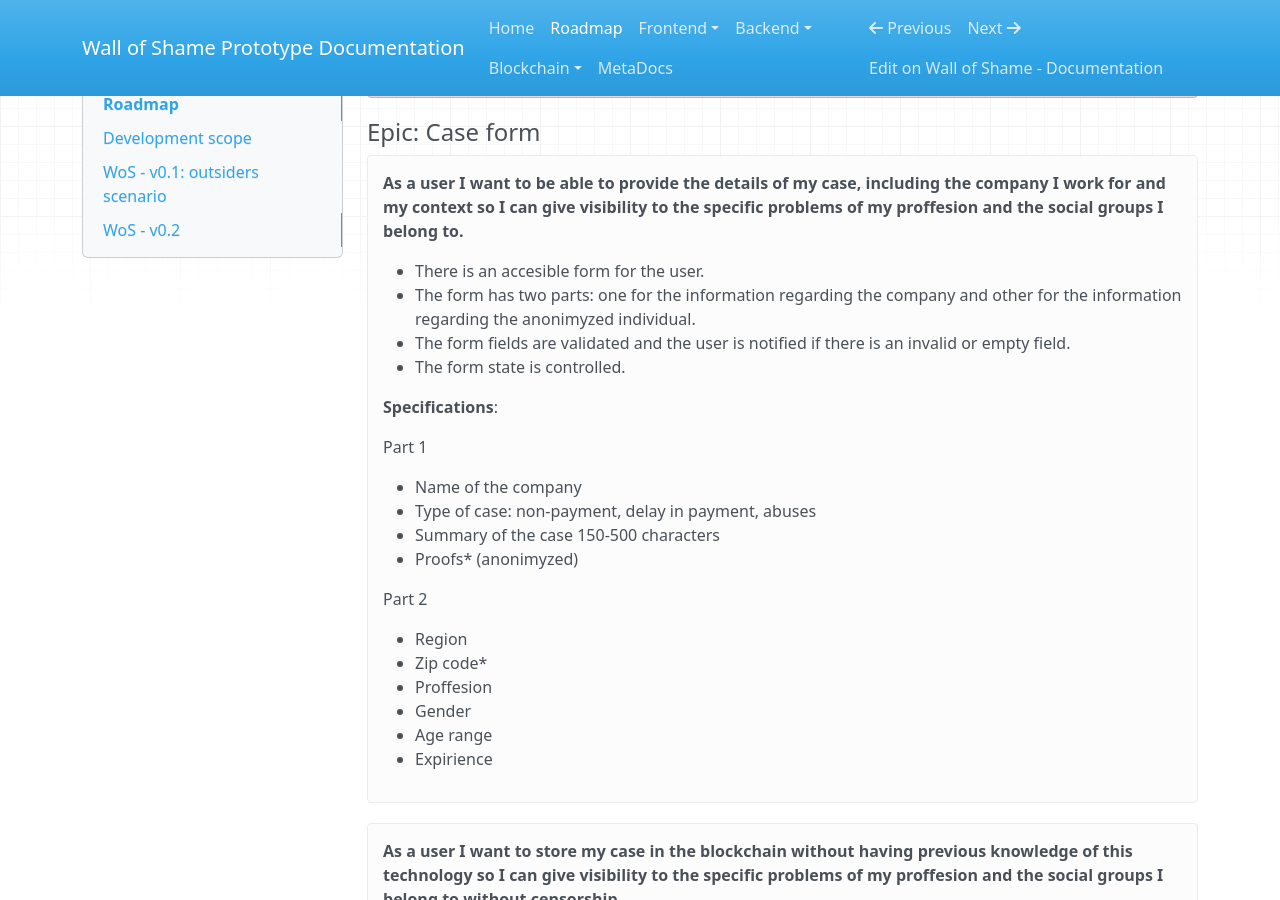
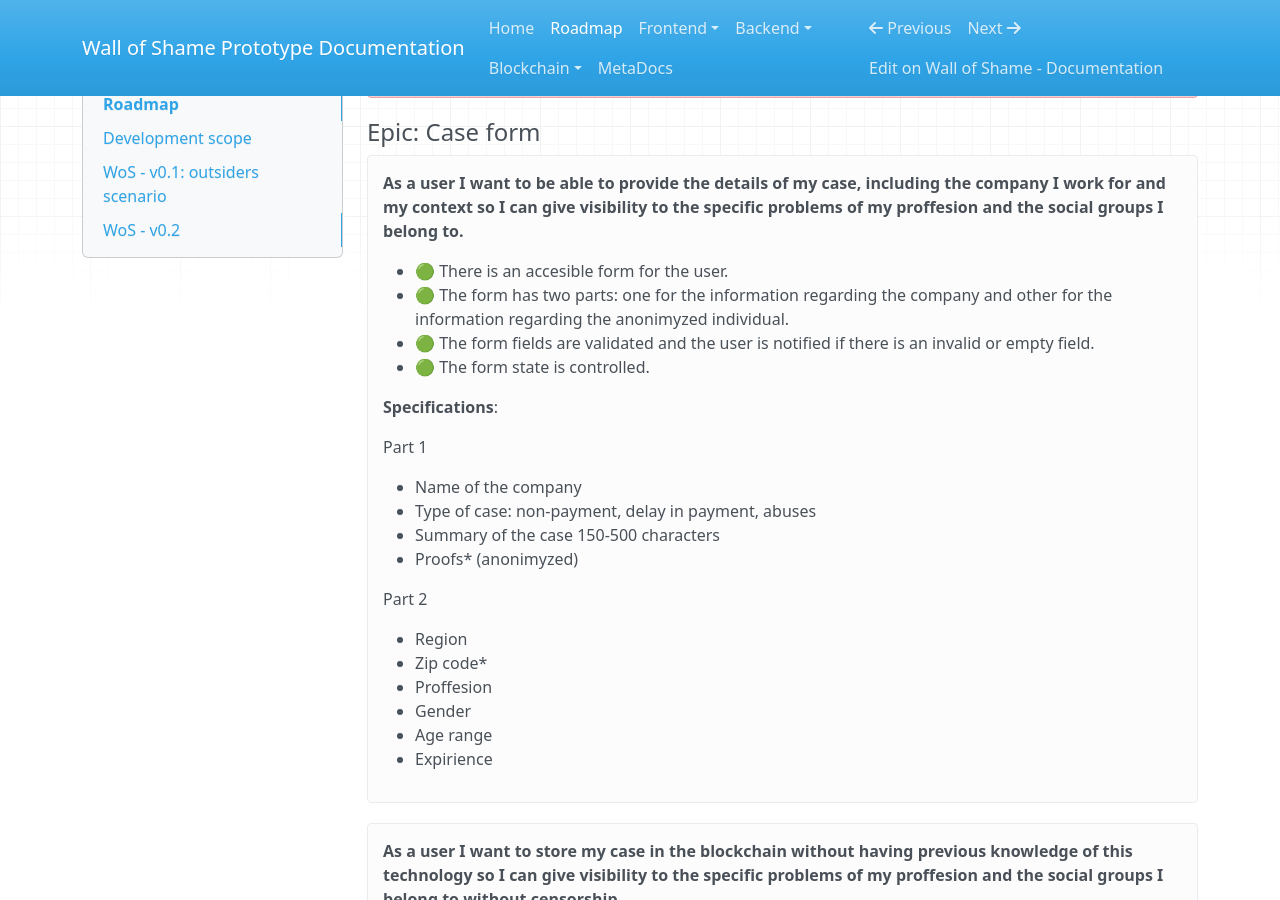
Before and after one commit to P2PModels/wallofshame-docs, an MkDocs documentation site: the page built from docs/roadmap.md, in a window 1280 px wide and 900 px high, scrolled down 4241 px. Built offline with MkDocs 1.6.1, drawn with Linux system fonts in a browser that asks for light colours; nearby versions of some CDN libraries; some of the changed text lies outside the part shown.

Commit message:
done features marked

```diff
--- a/docs/roadmap.md
+++ b/docs/roadmap.md
@@ -123,10 +123,10 @@ The current state of the project covers the following features:
 #### Epic: Case form
 
 !!! important "As a user I want to be able to provide the details of my case, including the company I work for and my context so I can give visibility to the specific problems of my proffesion and the social groups I belong to. "
-    - There is an accesible form for the user.
-    - The form has two parts: one for the information regarding the company and other for the information regarding the anonimyzed individual.
-    - The form fields are validated and the user is notified if there is an invalid or empty field.
-    - The form state is controlled.
+    - 🟢 There is an accesible form for the user.
+    - 🟢 The form has two parts: one for the information regarding the company and other for the information regarding the anonimyzed individual.
+    - 🟢 The form fields are validated and the user is notified if there is an invalid or empty field.
+    - 🟢 The form state is controlled.
 
     **Specifications**:
 
@@ -170,8 +170,8 @@ Confirmation shows the emails of authorized users
 #### Epic: Case Registry
 
 !!! important "As a user I want to be able to register a case in the blockchain without previous knowledge so I can take advantage of the web3 ecosystem properties."
-    - The submission of the case report form triggers a resolver in the backend to manage the sc interaction.
-    - A tx with the data is sent from the backend server with the P2PModels EOA.
+    - 🟢 The submission of the case report form triggers a resolver in the backend to manage the sc interaction.
+    - 🟢 A tx with the data is sent from the backend server with the P2PModels EOA.
     - 🟢 The information is stored in the smart contract.
 
 !!! important "As a user I want to be able to check the reported cases in an Ethereum explorer so I can assure that they can't be deleted."
```
